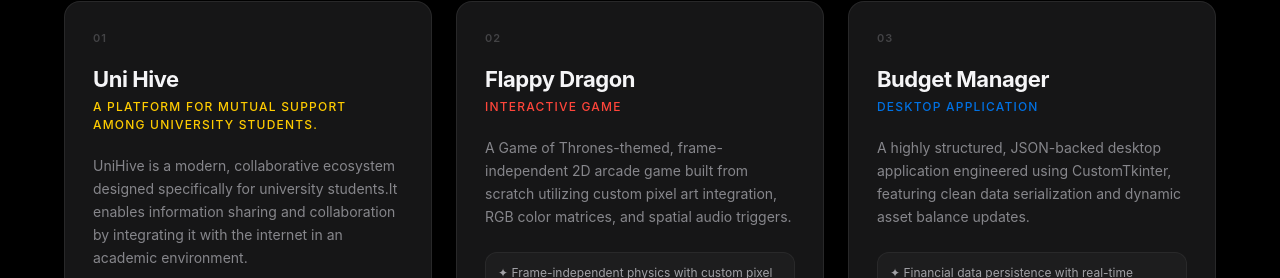
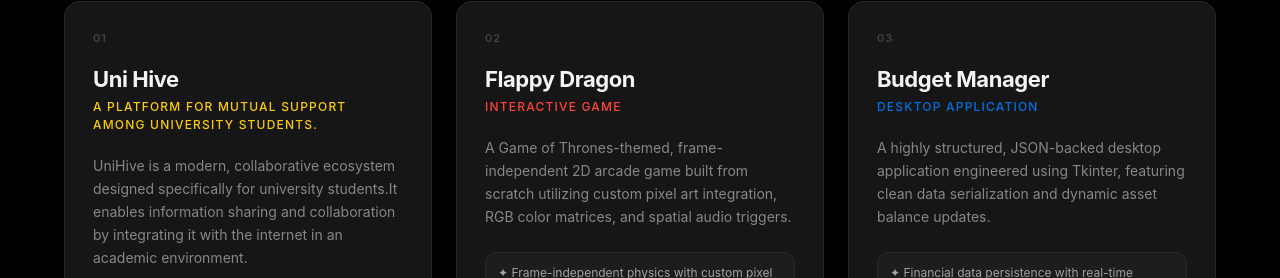
Before and after one commit to emirtepedeldiren/personal-website, a Next.js app: page / in a window 1280 px wide. Shown: the part 2565-2843 px from the top of the page. Built offline with nearby package versions, Linux system fonts and the light colour scheme.

Commit message:
a minor mistake in the text has been corrected

```diff
--- a/components/Projects.tsx
+++ b/components/Projects.tsx
@@ -31,7 +31,7 @@
     title: "Budget Manager",
     subtitle: "Desktop Application",
     description:
-      "A highly structured, JSON-backed desktop application engineered using CustomTkinter, featuring clean data serialization and dynamic asset balance updates.",
+      "A highly structured, JSON-backed desktop application engineered using Tkinter, featuring clean data serialization and dynamic asset balance updates.",
     techStack: ["Python","JSON"],
     accent: "#0071e3",
     highlight: "Financial data persistence with real-time balance calculation.",
```
